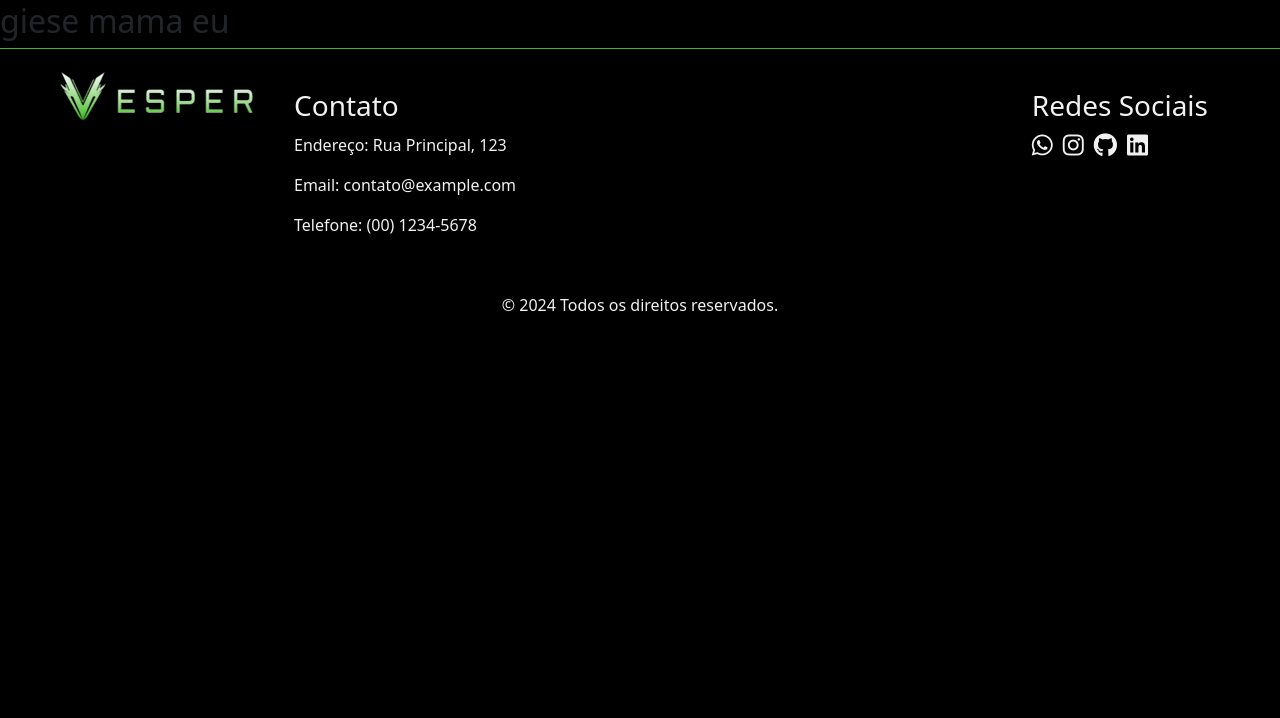
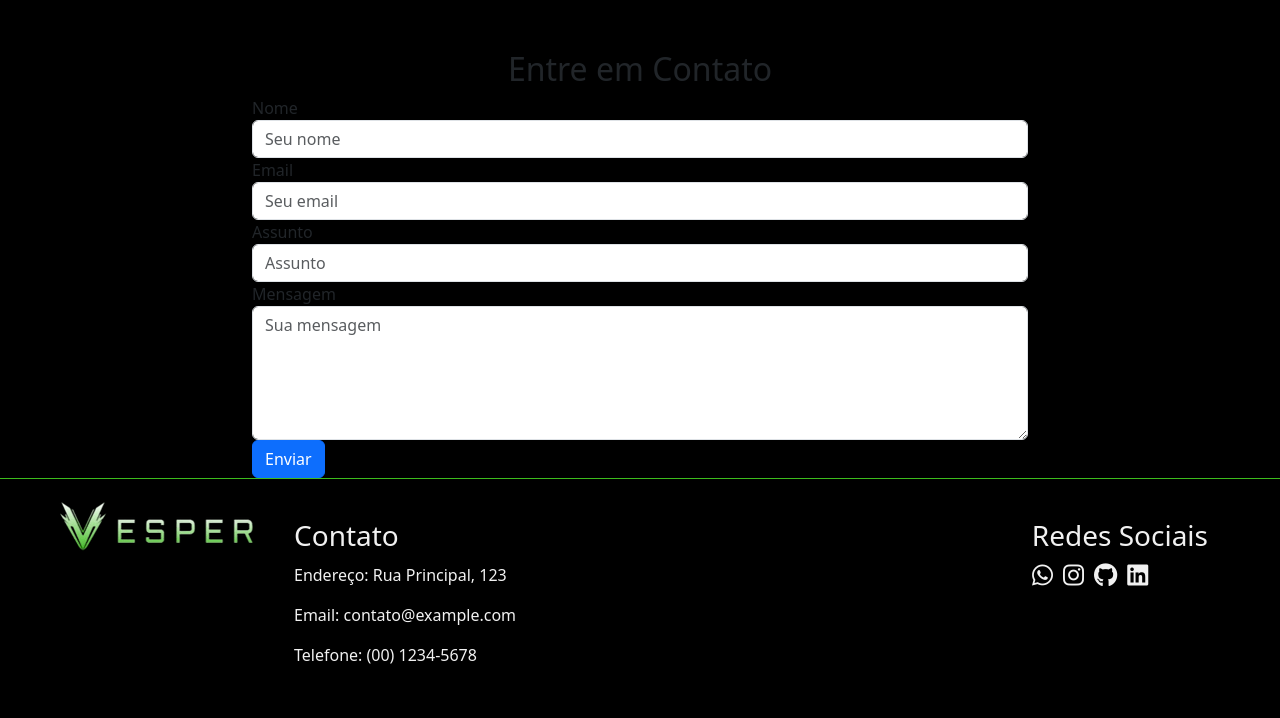
Before and after one commit to luisgustavobuenoo/techforge-site2, a PHP site: page /projetotech2/contato in a window 1280 px wide. Shown: the part 61-779 px from the top of the page. Before the commit the page ends 372 px from the top, so only its background shows below. Run offline with PHP 8.4, Linux system fonts and the light colour scheme; style sheets or scripts are compiled from the project's sources.

Commit message:
implementando formulario

```diff
--- a/index.php
+++ b/index.php
@@ -89,7 +89,7 @@ if (file_exists($pagina)) {
         </div>
         <div class="footer-section social-section">
           <h3>Redes Sociais</h3>
-          <ul class="social-icons">
+          <ul class="social-icons" data-aos="flip-left">
             <li><a href="https://wa.me/5544999860439" target="_blank"><i class="fa-brands fa-whatsapp"></i></a></li>
             <li><a href="https://www.instagram.com/luisgustavob___/" target="_blank"><i
                   class="fa-brands fa-instagram"></i></a></li>
--- a/paginas/contato.php
+++ b/paginas/contato.php
@@ -1 +1,22 @@
-<h2>giese mama eu </h2>
+<div class="container mt-5" >
+        <h2 class="text-center">Entre em Contato</h2>
+        <div class="row justify-content-center">
+            <div class="col-md-8">
+                <form>
+                    <div class="form-group" data-aos="fade-right">
+                        <label for="name">Nome</label>
+                        <input type="text" class="form-control" id="name" placeholder="Seu nome">
+                    </div>
+                    <div class="form-group" data-aos="fade-right">
+                        <label for="email">Email</label>
+                        <input type="email" class="form-control" id="email" placeholder="Seu email">
+                    </div>
+                    <div class="form-group" data-aos="fade-right">
+                        <label for="subject">Assunto</label>
+                        <input type="text" class="form-control" id="subject" placeholder="Assunto">
+                    </div>
+                    <div class="form-group" data-aos="fade-right">
+                        <label for="message">Mensagem</label>
+                        <textarea class="form-control" id="message" rows="5" placeholder="Sua mensagem"></textarea>
+                    </div>
+                    <button type="submit" class="btn btn-primary" data-aos="fade-right">Enviar</button>
--- a/paginas/home.php
+++ b/paginas/home.php
@@ -5,8 +5,6 @@ $dadosApi = json_decode($api);
  foreach ($dadosApi as$jogo){
 }
 ?>
-
-
 
 
 
@@ -72,7 +70,7 @@ $dadosApi = json_decode($api);
   <div class="modal-dialog modal-lg">
     <div class="modal-content">
       <div class="modal-header">
-        <h1 class="modal-title fs-5" id="exampleModalLabel">Modal title</h1>
+        <h1 class="modal-title fs-5" id="exampleModalLabel">vesper</h1>
         <button type="button" class="btn-close" data-bs-dismiss="modal" aria-label="Close"></button>
       </div>
       <div class="modal-body">
```
Also changed, not shown: style.scss (line endings or trailing spaces).
